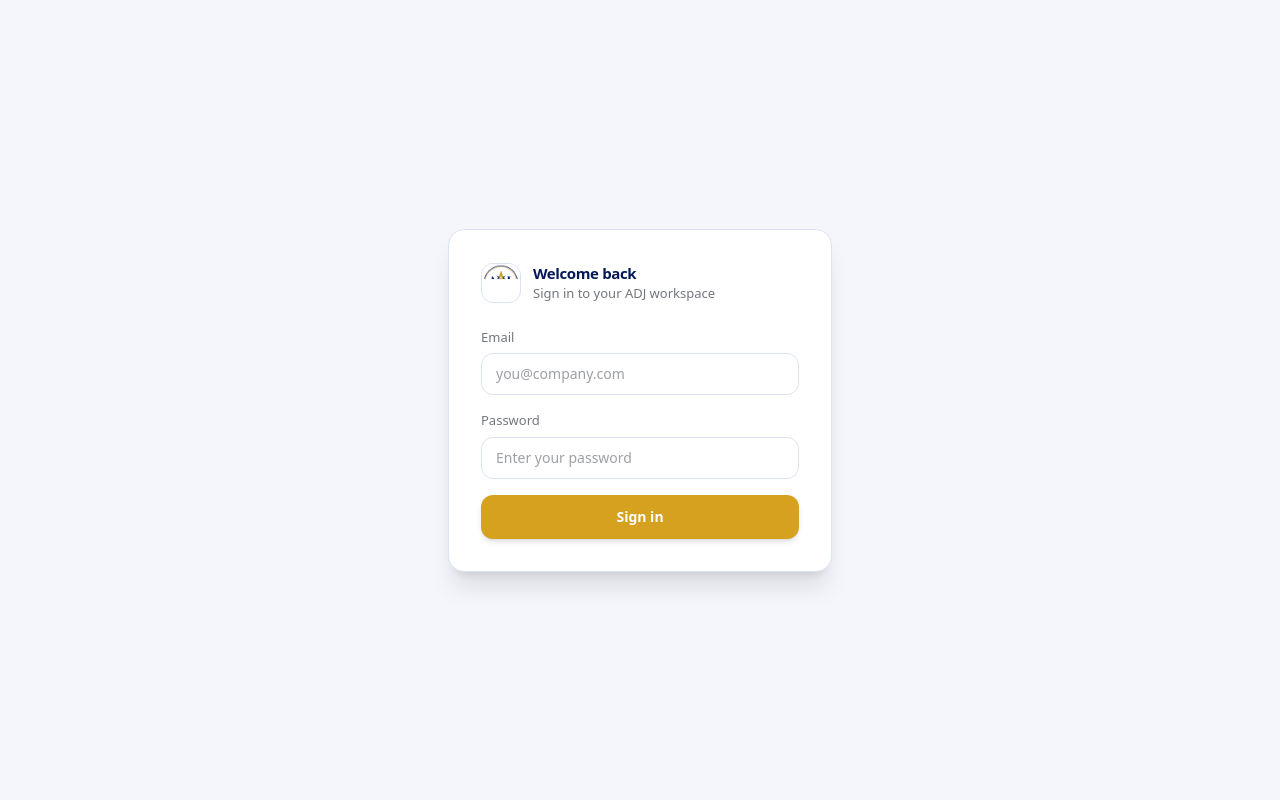
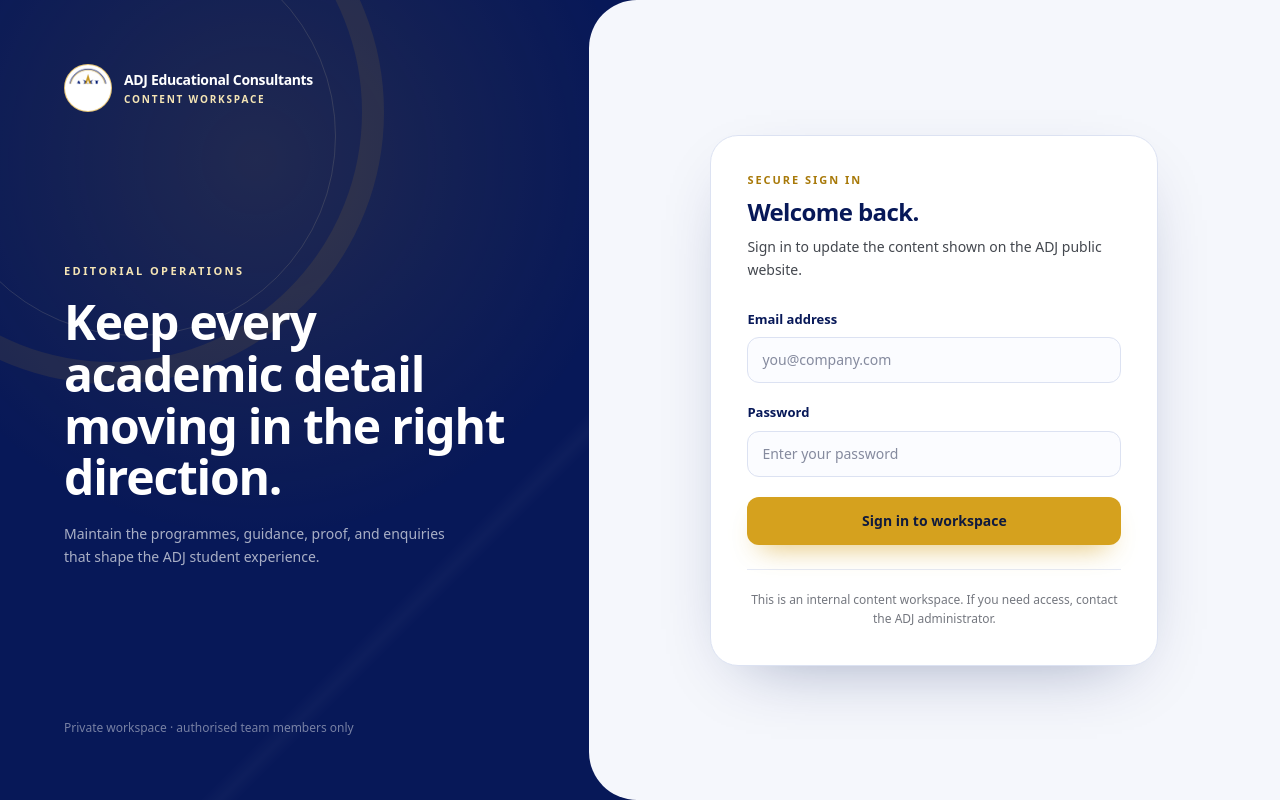
Before and after one commit to KingImperio/ADJ-ADMIN, a Next.js app: page / in a window 1280 px wide. Built offline with nearby package versions, Linux system fonts and the light colour scheme; no server answers.

Commit message:
feat: redesign admin sign-in experience

```diff
--- a/src/app/page.tsx
+++ b/src/app/page.tsx
@@ -6,28 +6,79 @@ import { login } from "@/lib/actions";
 
 export default function LoginPage() {
   const [err, act, busy] = useActionState(login, "");
+
   return (
-    <div className="flex min-h-screen items-center justify-center bg-[#f4f6fb] px-4">
-      <div className="rise w-full max-w-sm rounded-2xl border border-line bg-white p-8 shadow-xl">
+    <main className="relative flex min-h-screen overflow-hidden bg-[#071858]">
+      <div className="pointer-events-none absolute inset-0 opacity-70" aria-hidden="true">
+        <div className="absolute -left-40 -top-40 h-[34rem] w-[34rem] rounded-full border-[22px] border-[#D5A11E]/15" />
+        <div className="absolute -left-16 -top-16 h-[25rem] w-[25rem] rounded-full border border-[#F5E5B5]/20" />
+        <div className="absolute -bottom-48 right-[-8rem] h-[32rem] w-[32rem] rounded-full border-[20px] border-[#D5A11E]/10" />
+        <div className="absolute inset-0 bg-[radial-gradient(circle_at_20%_20%,rgba(213,161,30,.18),transparent_32%),linear-gradient(135deg,transparent_48%,rgba(255,255,255,.04)_49%,transparent_50%)]" />
+      </div>
+
+      <section className="relative hidden w-[46%] flex-col justify-between p-10 text-white lg:flex xl:p-16">
         <div className="flex items-center gap-3">
           <Image
             src="/adj-logo.png"
             alt="ADJ logo"
-            width={676}
-            height={369}
-            className="h-10 w-10 rounded-xl border border-line object-cover"
+            width={1536}
+            height={1536}
+            className="h-12 w-12 rounded-full border border-[#D5A11E]/60 bg-white object-cover p-0.5"
           />
-          <span>
-            <span className="block text-[15px] font-bold tracking-tight text-navy-deep">
-              Welcome back
-            </span>
-            <span className="block text-[13px] text-faint">Sign in to your ADJ workspace</span>
-          </span>
+          <div>
+            <p className="text-sm font-bold tracking-tight">ADJ Educational Consultants</p>
+            <p className="mt-0.5 text-[10px] font-semibold tracking-[0.18em] text-[#F5E5B5] uppercase">
+              Content workspace
+            </p>
           </div>
-        <form action={act} className="mt-6 space-y-4">
+        </div>
+
+        <div className="relative max-w-md">
+          <p className="text-[11px] font-bold tracking-[0.22em] text-[#F5E5B5] uppercase">
+            Editorial operations
+          </p>
+          <h1 className="mt-4 text-4xl font-bold leading-[1.08] tracking-tight xl:text-5xl">
+            Keep every academic detail moving in the right direction.
+          </h1>
+          <p className="mt-5 max-w-sm text-sm leading-relaxed text-white/65">
+            Maintain the programmes, guidance, proof, and enquiries that shape the ADJ student experience.
+          </p>
+        </div>
+
+        <p className="text-xs text-white/45">Private workspace · authorised team members only</p>
+      </section>
+
+      <section className="relative flex flex-1 items-center justify-center bg-[#F5F7FC] px-4 py-10 sm:px-8 lg:rounded-l-[3rem]">
+        <div className="w-full max-w-md">
+          <div className="mb-8 flex items-center gap-3 lg:hidden">
+            <Image
+              src="/adj-logo.png"
+              alt="ADJ logo"
+              width={1536}
+              height={1536}
+              className="h-11 w-11 rounded-full border border-[#D5A11E]/50 bg-white object-cover p-0.5"
+            />
             <div>
-            <label htmlFor="email" className="mb-1.5 block text-[13px] text-faint">
-              Email
+              <p className="text-sm font-bold tracking-tight text-navy-deep">ADJ Content Admin</p>
+              <p className="text-xs text-faint">Private editorial workspace</p>
+            </div>
+          </div>
+
+          <div className="rise rounded-[1.75rem] border border-line bg-white p-6 shadow-[0_24px_70px_-36px_rgba(7,24,88,.45)] sm:p-9">
+            <div>
+              <p className="text-[11px] font-bold tracking-[0.18em] text-pine-deep uppercase">
+                Secure sign in
+              </p>
+              <h2 className="mt-2 text-2xl font-bold tracking-tight text-navy-deep">Welcome back.</h2>
+              <p className="mt-2 text-sm leading-relaxed text-muted">
+                Sign in to update the content shown on the ADJ public website.
+              </p>
+            </div>
+
+            <form action={act} className="mt-7 space-y-5">
+              <div>
+                <label htmlFor="email" className="mb-2 block text-[13px] font-semibold text-navy-deep">
+                  Email address
                 </label>
                 <input
                   id="email"
@@ -36,11 +87,11 @@ export default function LoginPage() {
                   required
                   autoComplete="username"
                   placeholder="you@company.com"
-              className="w-full rounded-xl border border-line bg-white px-3.5 py-2.5 text-sm text-foreground placeholder:text-faint/70 focus:border-navy focus:outline-none"
+                  className="w-full rounded-xl border border-line bg-[#fbfcff] px-3.5 py-3 text-sm text-foreground outline-none transition focus:border-navy focus:ring-4 focus:ring-navy/10"
                 />
               </div>
               <div>
-            <label htmlFor="password" className="mb-1.5 block text-[13px] text-faint">
+                <label htmlFor="password" className="mb-2 block text-[13px] font-semibold text-navy-deep">
                   Password
                 </label>
                 <input
@@ -50,18 +101,28 @@ export default function LoginPage() {
                   required
                   autoComplete="current-password"
                   placeholder="Enter your password"
-              className="w-full rounded-xl border border-line bg-white px-3.5 py-2.5 text-sm text-foreground placeholder:text-faint/70 focus:border-navy focus:outline-none"
+                  className="w-full rounded-xl border border-line bg-[#fbfcff] px-3.5 py-3 text-sm text-foreground outline-none transition focus:border-navy focus:ring-4 focus:ring-navy/10"
                 />
               </div>
-          {err && <p className="text-[13px] font-semibold text-danger">{err}</p>}
+              {err && (
+                <p role="alert" className="rounded-xl border border-danger/20 bg-red-50 px-3.5 py-3 text-[13px] font-semibold text-danger">
+                  {err}
+                </p>
+              )}
               <button
                 disabled={busy}
-            className="w-full rounded-xl bg-pine py-3 text-sm font-bold text-white shadow-md transition-all hover:bg-pine-deep active:scale-[0.99] disabled:opacity-60"
+                className="w-full rounded-xl bg-pine py-3.5 text-sm font-bold text-[#101A3D] shadow-[0_14px_28px_-14px_rgba(213,161,30,.8)] transition hover:-translate-y-0.5 hover:bg-[#E7C768] focus:outline-none focus:ring-4 focus:ring-pine/25 active:translate-y-0 disabled:cursor-wait disabled:opacity-60"
               >
-            {busy ? "Signing in…" : "Sign in"}
+                {busy ? "Signing in…" : "Sign in to workspace"}
               </button>
             </form>
+
+            <p className="mt-6 border-t border-line/70 pt-5 text-center text-xs leading-relaxed text-faint">
+              This is an internal content workspace. If you need access, contact the ADJ administrator.
+            </p>
           </div>
         </div>
+      </section>
+    </main>
   );
 }
```
Lines whose indentation alone changed are shown as unchanged.
